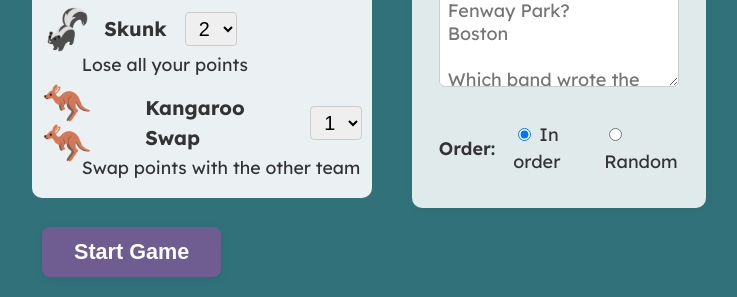
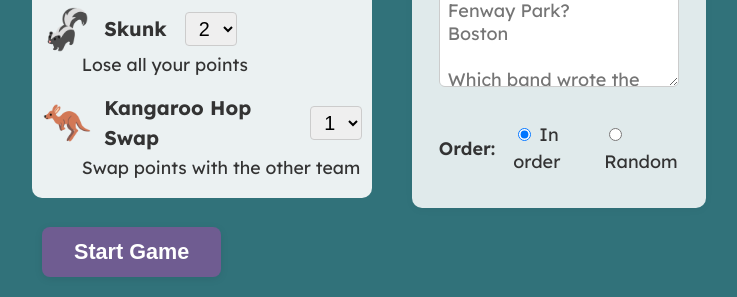
Before and after one commit to cpiontek/tornado-game, a website: page index.html in a window 1280 px wide. Shown: the part 700-997 px from the top of the page, without its empty margins (298-1035 px from the left). Drawn offline with Linux system fonts and the light colour scheme.

Commit message:
Fix: show only one kangaroo emoji for Kangaroo Hop Swap on homescreen

```diff
--- a/index.html
+++ b/index.html
@@ -750,7 +750,7 @@
             <div class="special-desc">Lose all your points</div>
           </div>
           <div class="special-item-compact">
-            <div class="special-row"><span class="emoji-big">🦘🦘</span> <b>Kangaroo Swap</b> <select id="swapCount"><option>0</option><option selected>1</option><option>2</option><option>3</option><option>4</option><option>5</option></select></div>
+            <div class="special-row"><span class="emoji-big">🦘</span> <b>Kangaroo Hop Swap</b> <select id="swapCount"><option>0</option><option selected>1</option><option>2</option><option>3</option><option>4</option><option>5</option></select></div>
             <div class="special-desc">Swap points with the other team</div>
           </div>
         </div>
```
